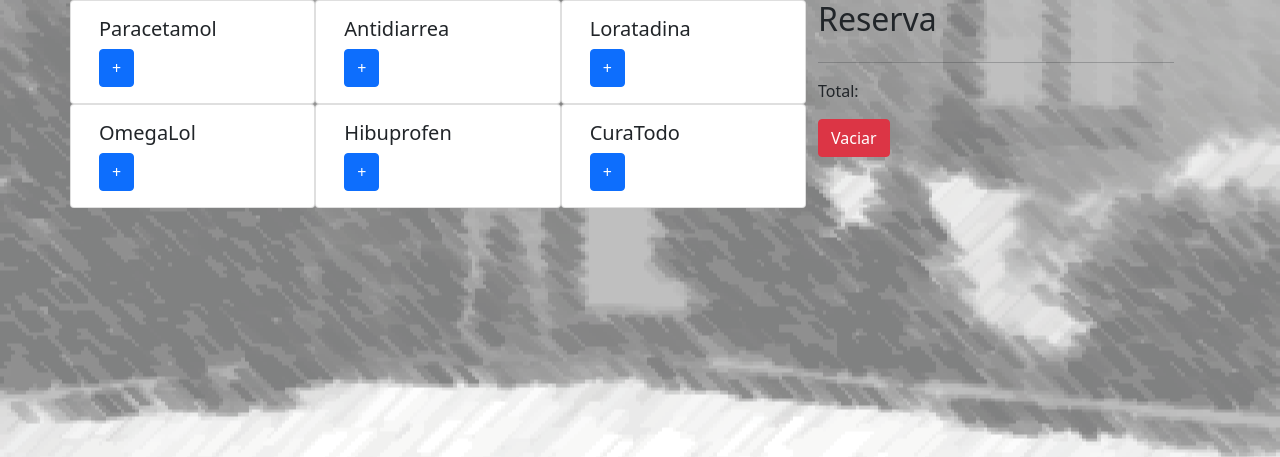
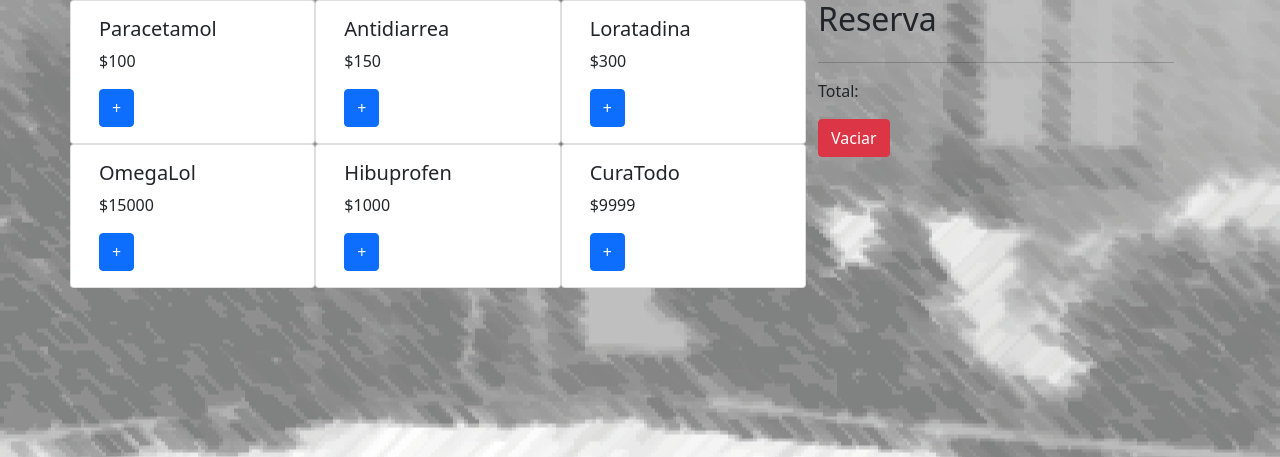
Before and after one commit to WitnessedAsh/Caso-Cesfam, a Django app: page /reserva in a window 1280 px wide. Shown: the top 457 px of the page. Run offline with Django 3.2, Linux system fonts and the light colour scheme; some libraries are stand-ins or nearby versions.

Commit message:
arreglo carrito

```diff
--- a/CesfamApp/templates/CesfamWeb/reserva.html
+++ b/CesfamApp/templates/CesfamWeb/reserva.html
@@ -14,32 +14,39 @@
             const baseDeDatos = [{
                     id: 1,
                     nombre: 'Paracetamol',
+                    precio: 100,
                     unidad: 1,
                 }, {
                     id: 2,
                     nombre: 'Antidiarrea',
+                    precio: 150,
                     unidad: 1,
                 }, {
                     id: 3,
                     nombre: 'Loratadina',
+                    precio: 300,
                     unidad: 1,
                 }, {
                     id: 4,
                     nombre: 'OmegaLol',
+                    precio: 15000,
                     unidad: 1,
                 }, {
                     id: 5,
                     nombre: 'Hibuprofen',
+                    precio: 1000,
                     unidad: 1,
                 }, {
                     id: 6,
                     nombre: 'CuraTodo',
+                    precio: 9999,
                     unidad: 1,
                 }
 
             ];
 
             let reserva = [];
+            const divisa = '$';
             const DOMitems = document.querySelector('#items');
             const DOMreserva = document.querySelector('#resevas');
             const DOMtotal = document.querySelector('#total');
@@ -62,6 +69,10 @@
                     const miNodoTitle = document.createElement('h5');
                     miNodoTitle.classList.add('card-title');
                     miNodoTitle.textContent = info.nombre;
+                    // Precio
+                    const miNodoPrecio = document.createElement('p');
+                    miNodoPrecio.classList.add('card-text');
+                    miNodoPrecio.textContent = `${divisa}${info.precio}`;
                     // Boton
                     const miNodoBoton = document.createElement('button');
                     miNodoBoton.classList.add('btn', 'btn-primary');
@@ -70,6 +81,7 @@
                     miNodoBoton.addEventListener('click', anyadirMedicamentoAlaReserva);
                     // Insertamos
                     miNodoCardBody.appendChild(miNodoTitle);
+                    miNodoCardBody.appendChild(miNodoPrecio);
                     miNodoCardBody.appendChild(miNodoBoton);
                     miNodo.appendChild(miNodoCardBody);
                     DOMitems.appendChild(miNodo);
```
Also changed, not shown: db.sqlite3.
